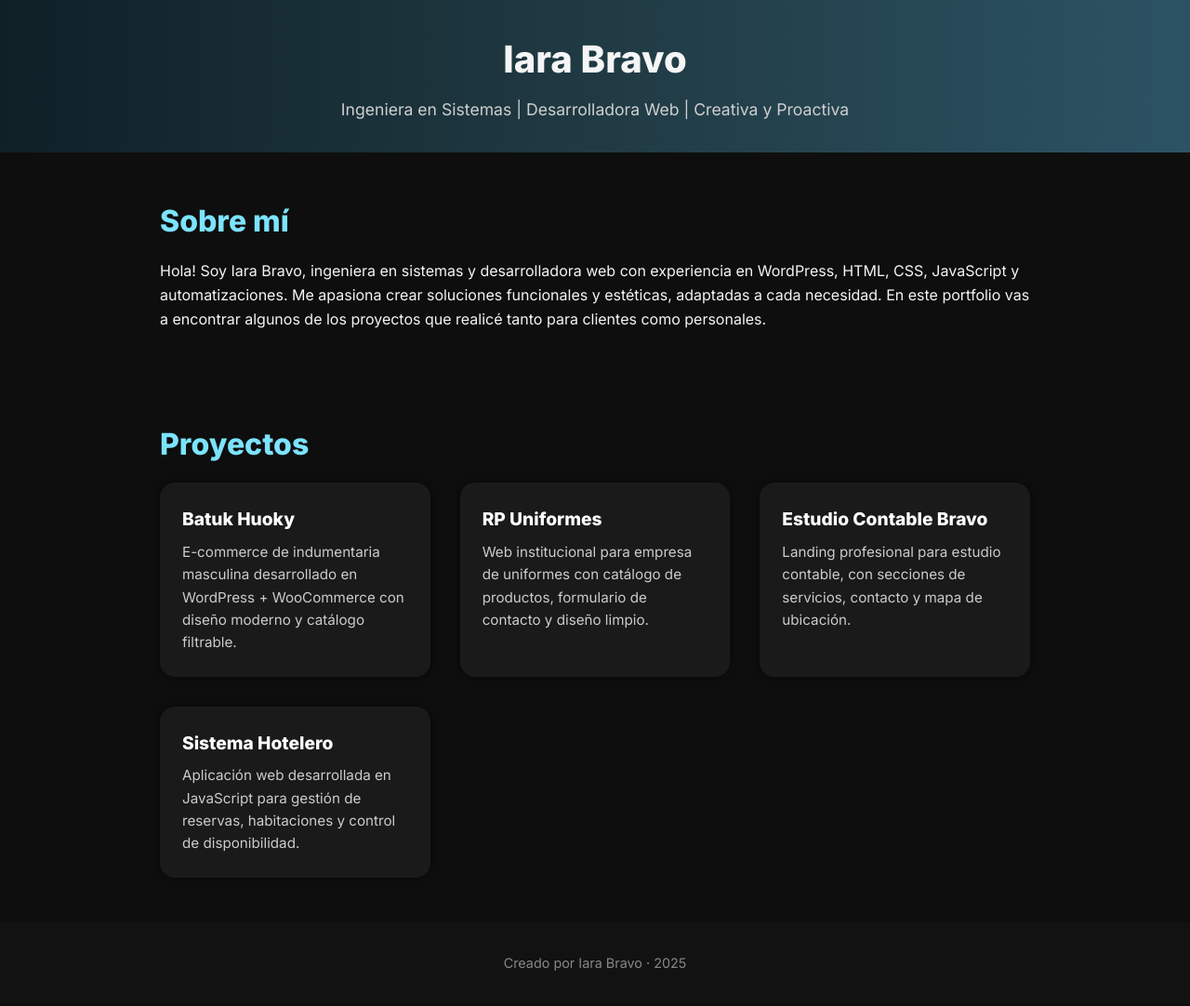
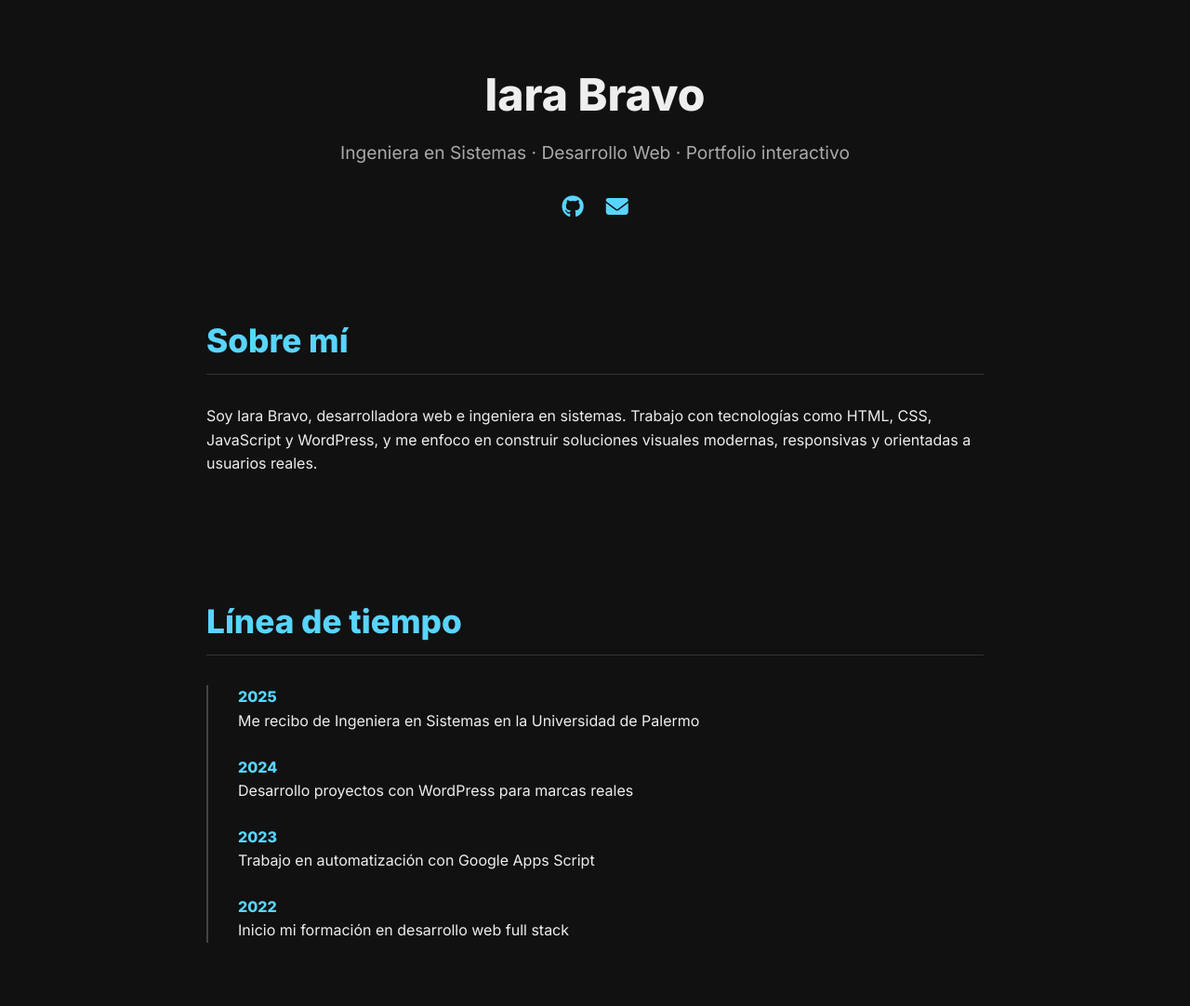
Before and after one commit to iarabravo/portfolio-iara, a plain HTML site: page index.html in a window 1280 px wide. Shown: the top 1082 px of the page at 93% size. Drawn offline with nearby package versions, Linux system fonts and the light colour scheme; a small style sheet from the web is missing.

Commit message:
Update index.html

```diff
--- a/index.html
+++ b/index.html
@@ -5,106 +5,152 @@
   <meta name="viewport" content="width=device-width, initial-scale=1.0" />
   <title>Iara Bravo | Portfolio</title>
   <link href="https://fonts.googleapis.com/css2?family=Inter:wght@400;600;800&display=swap" rel="stylesheet" />
+  <link rel="stylesheet" href="https://cdnjs.cloudflare.com/ajax/libs/font-awesome/6.4.0/css/all.min.css" integrity="sha512-papNmFeGZCkA5oCeYmOd/YvB6cCKtOcQqkTbP7uLV43bMTY5dAYp8qkG0Rm7uvhDzEoAKnU7wPvZz9Db32Er8A==" crossorigin="anonymous" referrerpolicy="no-referrer" />
+  <link href="https://unpkg.com/aos@2.3.1/dist/aos.css" rel="stylesheet">
   <style>
     * { margin: 0; padding: 0; box-sizing: border-box; }
     body {
       font-family: 'Inter', sans-serif;
-      background: #0e0e0e;
-      color: #f5f5f5;
+      background: #111;
+      color: #eee;
       line-height: 1.6;
+      scroll-behavior: smooth;
     }
     header {
-      padding: 2rem;
-      text-align: center;
-      background: linear-gradient(90deg, #0f2027, #203a43, #2c5364);
+      display: flex;
+      flex-direction: column;
+      align-items: center;
+      padding: 4rem 2rem 2rem;
     }
     header h1 {
-      font-size: 2.5rem;
+      font-size: 3rem;
       font-weight: 800;
     }
     header p {
-      font-size: 1.1rem;
+      font-size: 1.2rem;
+      color: #aaa;
       margin-top: 0.5rem;
-      color: #cfcfcf;
     }
     .section {
-      padding: 3rem 2rem;
-      max-width: 1000px;
+      max-width: 900px;
       margin: auto;
+      padding: 4rem 2rem;
     }
     .section h2 {
-      font-size: 2rem;
-      margin-bottom: 1rem;
-      color: #7ce3ff;
+      font-size: 2.2rem;
+      margin-bottom: 2rem;
+      color: #58d5ff;
+      border-bottom: 1px solid #333;
+      padding-bottom: 0.5rem;
+    }
+    .bio-timeline {
+      border-left: 2px solid #444;
+      padding-left: 2rem;
+    }
+    .bio-timeline div {
+      margin-bottom: 1.5rem;
+    }
+    .bio-timeline span {
+      display: block;
+      font-weight: bold;
+      color: #58d5ff;
     }
     .projects {
       display: grid;
-      grid-template-columns: repeat(auto-fit, minmax(250px, 1fr));
+      grid-template-columns: repeat(auto-fit, minmax(260px, 1fr));
       gap: 2rem;
     }
     .card {
-      background: #1a1a1a;
+      background: #1e1e1e;
       border-radius: 1rem;
       padding: 1.5rem;
-      box-shadow: 0 0 10px rgba(0,0,0,0.5);
       transition: transform 0.3s ease;
+      box-shadow: 0 0 15px rgba(0,0,0,0.4);
     }
     .card:hover {
-      transform: translateY(-5px);
+      transform: scale(1.02);
     }
     .card h3 {
-      font-size: 1.2rem;
+      color: #fff;
       margin-bottom: 0.5rem;
-      color: #fff;
     }
     .card p {
       color: #ccc;
-      font-size: 0.95rem;
     }
     footer {
       text-align: center;
       padding: 2rem;
-      background: #121212;
-      color: #888;
-      font-size: 0.9rem;
+      color: #666;
+      background: #0a0a0a;
+    }
+    .socials {
+      display: flex;
+      justify-content: center;
+      gap: 1.5rem;
+      margin-top: 1.5rem;
+    }
+    .socials a {
+      color: #58d5ff;
+      font-size: 1.5rem;
+      transition: color 0.3s;
+    }
+    .socials a:hover {
+      color: #fff;
     }
   </style>
 </head>
 <body>
   <header>
     <h1>Iara Bravo</h1>
-    <p>Ingeniera en Sistemas | Desarrolladora Web | Creativa y Proactiva</p>
+    <p>Ingeniera en Sistemas · Desarrollo Web · Portfolio interactivo</p>
+    <div class="socials">
+      <a href="https://github.com/iarabravo" target="_blank"><i class="fab fa-github"></i></a>
+      <a href="mailto:iarabravo2017@hotmail.com"><i class="fas fa-envelope"></i></a>
+    </div>
   </header>
 
-  <section class="section">
+  <section class="section" data-aos="fade-up">
     <h2>Sobre mí</h2>
-    <p>Hola! Soy Iara Bravo, ingeniera en sistemas y desarrolladora web con experiencia en WordPress, HTML, CSS, JavaScript y automatizaciones. Me apasiona crear soluciones funcionales y estéticas, adaptadas a cada necesidad. En este portfolio vas a encontrar algunos de los proyectos que realicé tanto para clientes como personales.</p>
+    <p>Soy Iara Bravo, desarrolladora web e ingeniera en sistemas. Trabajo con tecnologías como HTML, CSS, JavaScript y WordPress, y me enfoco en construir soluciones visuales modernas, responsivas y orientadas a usuarios reales.</p>
   </section>
 
-  <section class="section">
+  <section class="section" data-aos="fade-up">
+    <h2>Línea de tiempo</h2>
+    <div class="bio-timeline">
+      <div><span>2025</span> Me recibo de Ingeniera en Sistemas en la Universidad de Palermo</div>
+      <div><span>2024</span> Desarrollo proyectos con WordPress para marcas reales</div>
+      <div><span>2023</span> Trabajo en automatización con Google Apps Script</div>
+      <div><span>2022</span> Inicio mi formación en desarrollo web full stack</div>
+    </div>
+  </section>
+
+  <section class="section" data-aos="fade-up">
     <h2>Proyectos</h2>
     <div class="projects">
       <div class="card">
         <h3>Batuk Huoky</h3>
-        <p>E-commerce de indumentaria masculina desarrollado en WordPress + WooCommerce con diseño moderno y catálogo filtrable.</p>
+        <p>E-commerce en WordPress para tienda de indumentaria masculina.</p>
       </div>
       <div class="card">
         <h3>RP Uniformes</h3>
-        <p>Web institucional para empresa de uniformes con catálogo de productos, formulario de contacto y diseño limpio.</p>
+        <p>Landing institucional para empresa de uniformes laborales.</p>
       </div>
       <div class="card">
         <h3>Estudio Contable Bravo</h3>
-        <p>Landing profesional para estudio contable, con secciones de servicios, contacto y mapa de ubicación.</p>
+        <p>Sitio profesional para estudio contable con formulario de contacto.</p>
       </div>
       <div class="card">
         <h3>Sistema Hotelero</h3>
-        <p>Aplicación web desarrollada en JavaScript para gestión de reservas, habitaciones y control de disponibilidad.</p>
+        <p>App web de gestión hotelera con reservas y disponibilidad.</p>
       </div>
     </div>
   </section>
 
   <footer>
-    Creado por Iara Bravo · 2025
+    &copy; Iara Bravo 2025 – Todos los derechos reservados.
   </footer>
+
+  <script src="https://unpkg.com/aos@2.3.1/dist/aos.js"></script>
+  <script>AOS.init();</script>
 </body>
 </html>
```
